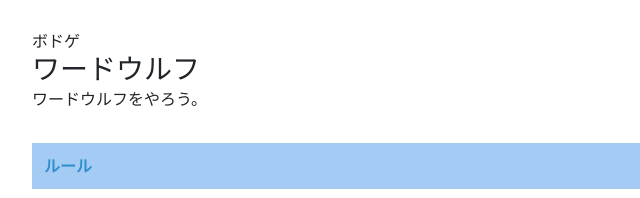
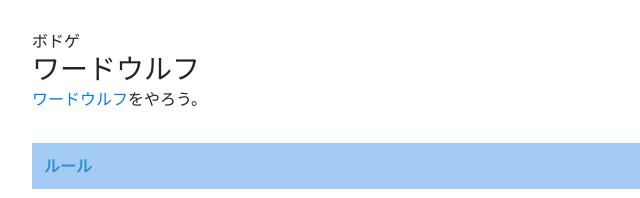
Before and after one commit to hardlitchi/hardlitchi.github.io, a plain HTML site: page taikai2019.html in a window 1280 px wide. Shown: the part 2902-3100 px from the top of the page, 258-898 px from the left. Drawn offline with nearby package versions, Linux system fonts and the light colour scheme.

Commit message:
Update taikai2019.html

```diff
--- a/taikai2019.html
+++ b/taikai2019.html
@@ -73,7 +73,7 @@
                         {category:'トーク',title:'下ネタ大会',description:'お好きでしょ。',rule:'出せる限りの下ネタトークをする。'},
                         {category:'ボドゲ',title:'ぐりとぐらかるた大会',description:'かるたをやろう。',rule:'かるたをやろう。'},
                         {category:'ボドゲ',title:'なんじゃもんじゃ大会',description:'なんじゃもんじゃをやろう。',rule:'なんじゃもんじゃをやろう。'},
-                        {category:'ボドゲ',title:'ワードウルフ',description:'ワードウルフをやろう。',rule:'ワードウルフをやろう。'},
+                        {category:'ボドゲ',title:'ワードウルフ',description:'<a href="https://gbhw.jp/wordwolf/">ワードウルフ</a>をやろう。',rule:'<a href="https://gbhw.jp/wordwolf/">ワードウルフ</a>をやろう。'},
                         {category:'音',title:'これなんの音でしょうクイズ大会',description:'この<ruby><rb>音</rb><rt>ね</rt></ruby>何の<ruby><rb>音</rb><rt>ね</rt></ruby>、気になる<ruby><rb>音</rb><rt>ね</rt></ruby>',rule:'<ol><li>色々な音を用意する。</li><li>ランダムに音を鳴らす。</li><li>なんの音だったか当てる。</li></ol>'},
                         {category:'音',title:'イントロクイズ大会',description:'イントロクイズをやろう。',rule:'イントロクイズをやろう。'},
                         {category:'体',title:'ペットボトルを立たせる大会',description:'Let\'s ペットボトルチャレンジ',rule:'中途半端に中身が入ったペットボトルを回転させながら投げて立たせよう。'},
```
